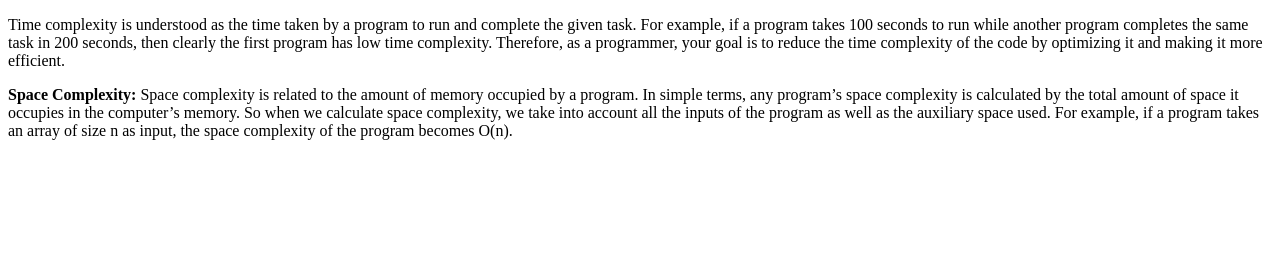
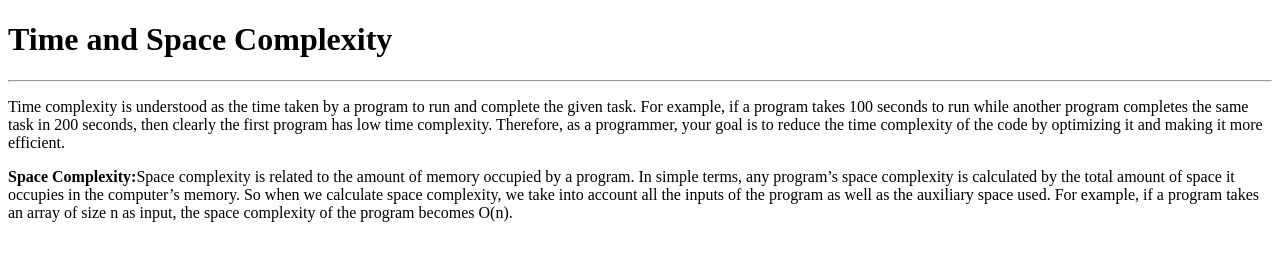
Before and after one commit to acciojob/time-and-space-complexity-Man-af, a website: page main.html in a window 1280 px wide. Drawn offline with Linux system fonts and the light colour scheme.

Commit message:
created a submission

```diff
--- a/main.html
+++ b/main.html
@@ -8,9 +8,11 @@
 
 <body>
 	<!-- the entire body must be written by student -->
+	<h1>Time and Space Complexity</h1>
+	<hr>
 <p>Time complexity is understood as the time taken by a program to run and complete the given task. For example, if a program takes 100 seconds to run while another program completes the same task in 200 seconds, then clearly the first program has low time complexity. Therefore, as a programmer, your goal is to reduce the time complexity of the code by optimizing it and making it more efficient.</p>
 
-<p><b>Space Complexity:</b> Space complexity is related to the amount of memory occupied by a program. In simple terms, any program’s space complexity is calculated by the total amount of space it occupies in the computer’s memory. So when we calculate space complexity, we take into account all the inputs of the program as well as the auxiliary space used. For example, if a program takes an array of size n as input, the space complexity of the program becomes O(n).</p>
+<p><b>Space Complexity:</b>Space complexity is related to the amount of memory occupied by a program. In simple terms, any program’s space complexity is calculated by the total amount of space it occupies in the computer’s memory. So when we calculate space complexity, we take into account all the inputs of the program as well as the auxiliary space used. For example, if a program takes an array of size n as input, the space complexity of the program becomes O(n).</p>
 
 </body>
 
```
